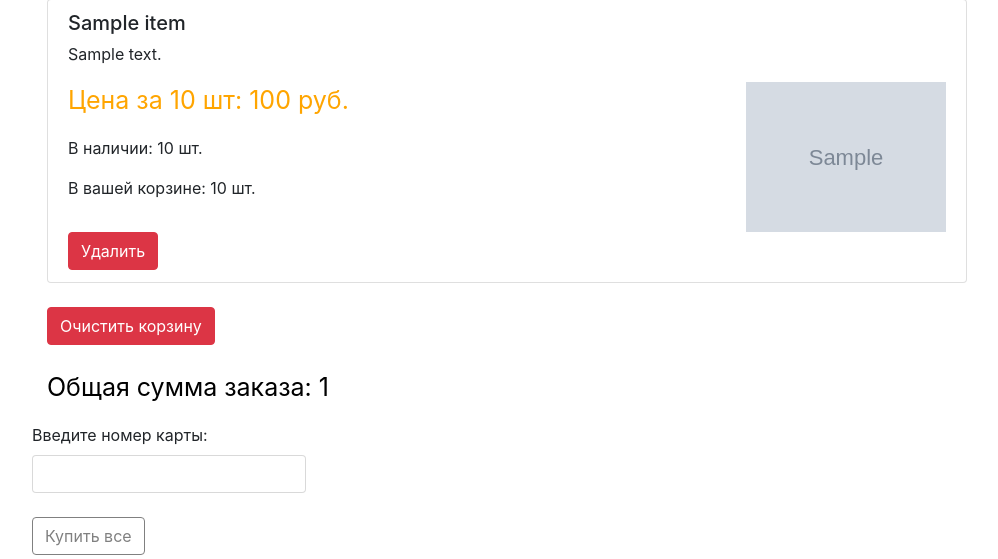
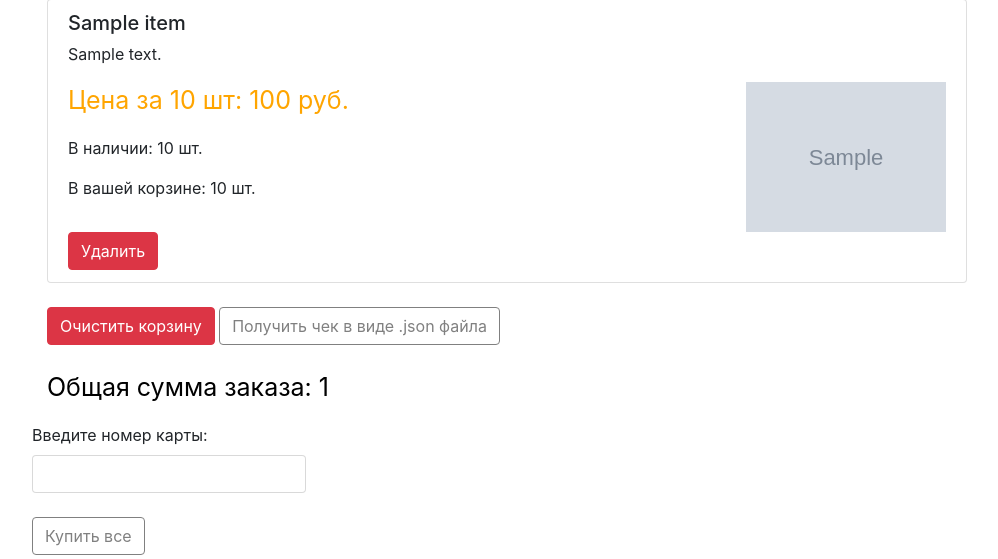
Before and after one commit to FanisGaripov/PCBUILDERSHOP, a Python web app: template Проект Веб Версия 2.0/templates/shoppingcart.html in a window 1280 px wide. Shown: the part 142-701 px from the top of the page, without its empty margins (38-1036 px from the left). Run offline with Jinja, Linux system fonts and the light colour scheme; the template is opened without the code that fills it: most values are stand-ins (such as "Sample title", 1, 10 or a date in 2020); grey boxes marked "Sample" are stand-in pictures; some libraries are stand-ins or nearby versions.

Commit message:
Update shoppingcart.html

```diff
--- a/Проект Веб Версия 2.0/templates/shoppingcart.html
+++ b/Проект Веб Версия 2.0/templates/shoppingcart.html
@@ -40,6 +40,7 @@
         <form action="/clear_cart" method="post" style="display: inline;">
           <button type="submit" class="btn btn-danger">Очистить корзину</button>
         </form>
+        <a href="/cart-json" class="btn btn-primary" data-toggle="modal" data-target="#exampleModal">Получить чек в виде .json файла</a>
       </div>
     </div>
     <br>
```
